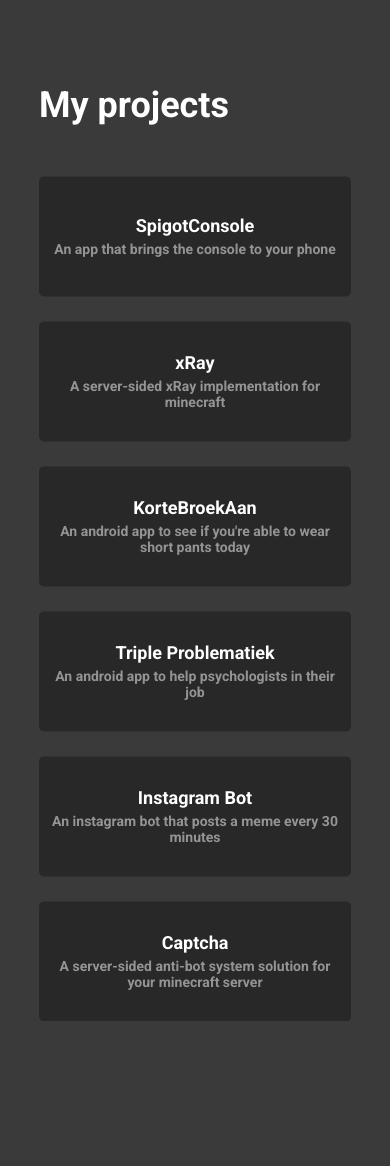
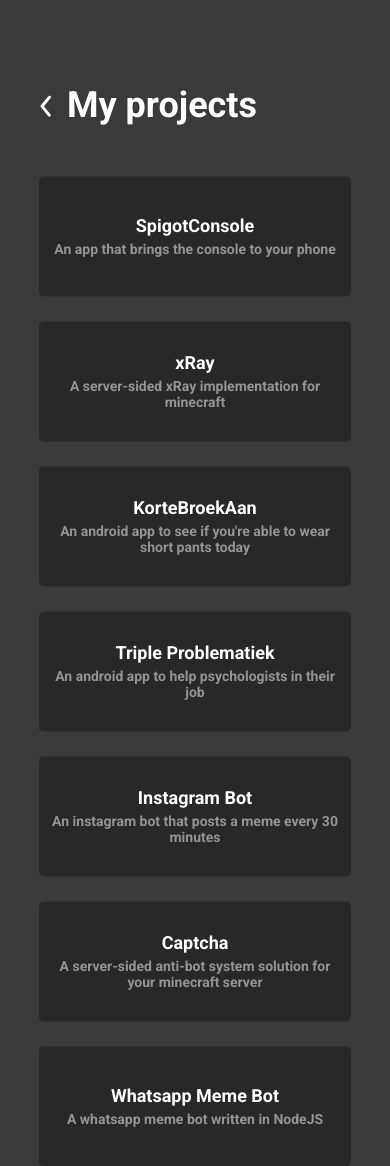
Before and after one commit to InstantlyMoist/kyllian.nl, a plain HTML site: page projects.html in a window 390 px wide. Before the commit the page ends 1021 px from the top, so only its background shows below. Drawn offline with Linux system fonts and the light colour scheme.

Commit message:
Added back button

```diff
--- a/projects.html
+++ b/projects.html
@@ -11,8 +11,10 @@
 
 <body>
     <div id="content">
-        <p id="title">My projects</p>
-
+        <div id="header">
+            <img src="assets/back.svg" onclick="home()">
+            <p id="title">My projects</p>
+        </div>
         <div id="projects">
             <a href="https://www.google.com">
                 <div id="project">
--- a/projects.json
+++ b/projects.json
@@ -28,5 +28,10 @@
         "title": "Captcha",
         "description": "A server-sided anti-bot system solution for your minecraft server",
         "href": "https://www.spigotmc.org/resources/captcha.75891/"
+    },
+    {
+        "title": "Whatsapp Meme Bot",
+        "description": "A whatsapp meme bot written in NodeJS",
+        "href": "https://github.com/InstantlyMoist/whatsapp-meme-bot"
     }
 ]
--- a/script/projects.js
+++ b/script/projects.js
@@ -1,9 +1,6 @@
-// TODO: Actually init everything
-
 init();
 
 async function init() {
-    //TODO: Load all data
     const fileRead = await fetch("./projects.json");
     const json = await fileRead.json();
     let finalHTML = '';
@@ -22,3 +19,7 @@
                 </div>
             </a>`
 }
+
+function home() {
+    window.location.href = "index.html";
+}
--- a/style/projects.css
+++ b/style/projects.css
@@ -17,10 +17,6 @@
     transform: translate(-50%, -50%);
 }
 
-p {
-    font-family: 'Roboto';
-}
-
 a {
     text-decoration: none !important;
     color: inherit;
@@ -29,7 +25,6 @@
     -webkit-tap-highlight-color: transparent;
 
 }
-
 
 #title {
     margin: 0px;
@@ -41,8 +36,19 @@
     margin-top: 25px;
     display: flex;
     flex-wrap: wrap;
-    justify-content: space-between;
+    justify-content: space-around;
     flex-direction: row;
+}
+
+#header {
+    display: flex;
+    flex-direction: row;
+}
+
+#header img {
+    width: 16px;
+    margin-right: 16px;
+    margin-left: 16px;
 }
 
 #project {
@@ -95,4 +101,9 @@
     #project {
         width: 100%;
     }
+    #header img {
+        width: 12px;
+        margin-right: 16px;
+        margin-left: 0px;
+    }
 }
--- a/style/style.css
+++ b/style/style.css
@@ -131,6 +131,6 @@
         font-size: 16px;
     }
     .icon {
-        margin-top: 160px;
+        margin-top: 95vh;
     }
 }
```
Also changed, not shown: assets/back.svg (added).
